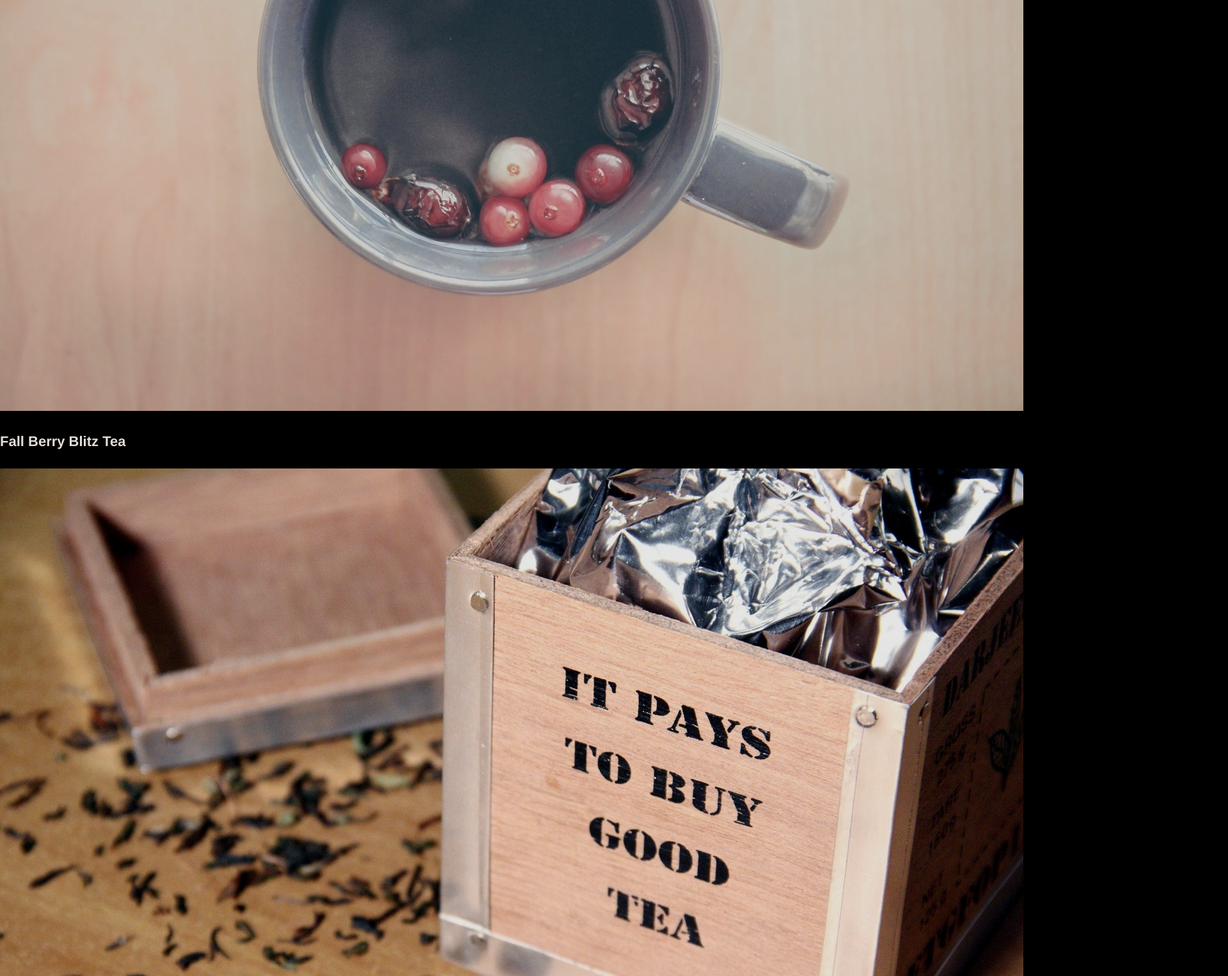
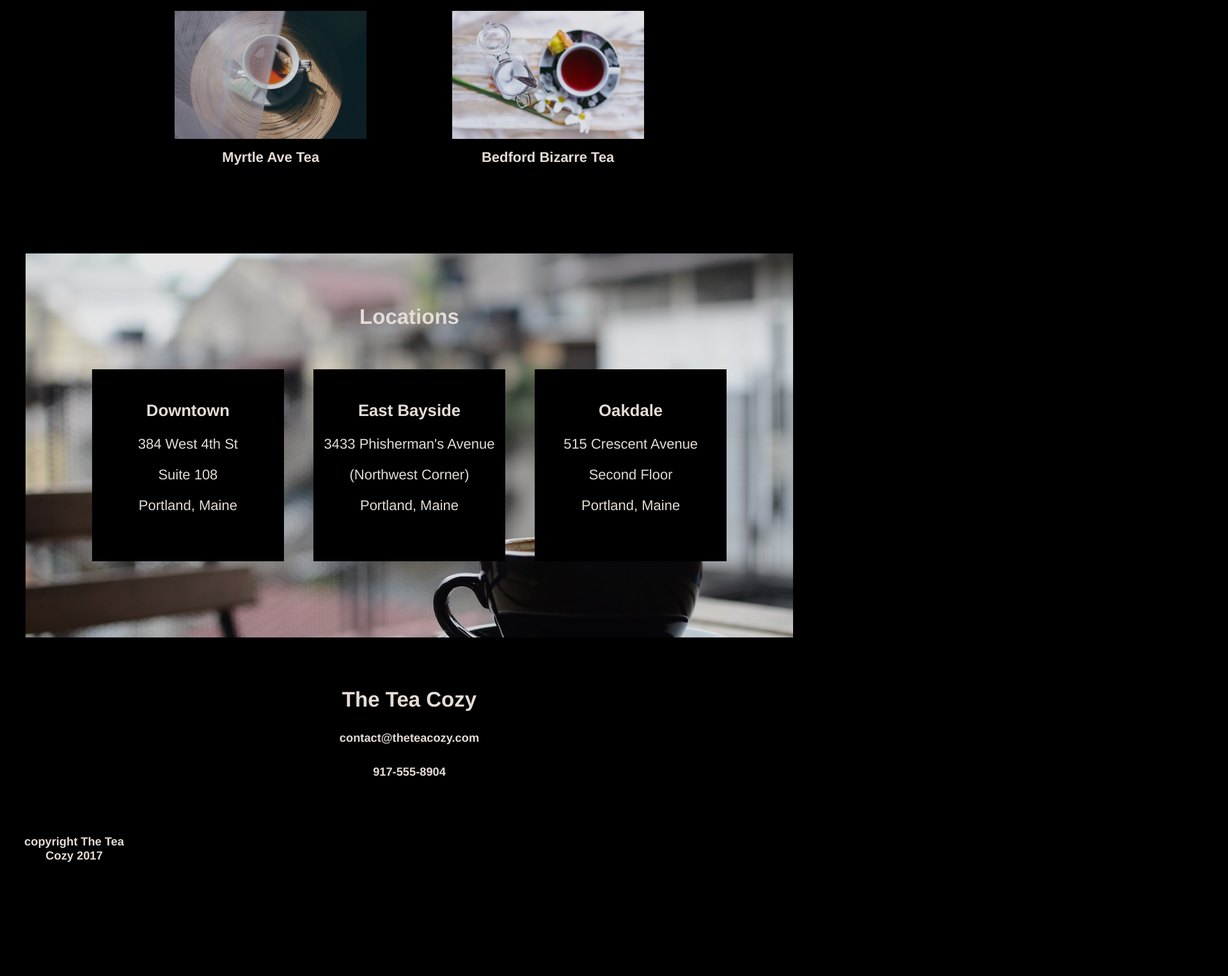
Before and after one commit to joshua-mcfield99/Tea_cozy, a plain HTML site: page index.html in a window 1280 px wide. Shown: the part 1275-2800 px from the top of the page at 64% size, 1920 px wide, since content can reach past the window. After the commit the page ends 2679 px from the top, so only its background shows below. Drawn offline with Linux system fonts and the light colour scheme.

Commit message:
Final design

```diff
--- a/index.html
+++ b/index.html
@@ -16,7 +16,7 @@
              <a href="#location">Locations</a>
          </nav>
  </header>
-    <div class="bancontainer">
+    <div id="mission" class="bancontainer">
         <div class="banner">
         <div class="bannertext">
             <h2>Our Mission</h2>
@@ -24,28 +24,36 @@
         </div>
         </div>
     </div>
-
+<div id="feature"></div>
  <div class="featured">
     <h2>Tea of the month</h2>
     <h4>What's steeping at The Tea Cozy?</h4>
     <div class="teacontainer">
+        <div class="tea">
             <img src="/Images/img-berryblitz.jpg" alt="Berry Blitz Tea">
             <h4>Fall Berry Blitz Tea</h4>
+        </div>
+        <div class="tea">
             <img src="/Images/img-spiced-rum.jpg" alt="Spiced Rum Tea">
             <h4>Spiced Rum Tea</h4>
+        </div>
+        <div class="tea">
             <img src="/Images/img-donut.jpg" alt="Seasonal donuts">
             <h4>Seasonal Donuts</h4>
+        </div>
+        <div class="tea">
             <img src="/Images/img-myrtle-ave.jpg" alt="Myrtle Ave Tea">
             <h4>Myrtle Ave Tea</h4>
+        </div>
+        <div class="tea">
             <img src="/Images/img-bedford-bizarre.png" alt="Bedford Bizarre Tea">
             <h4>Bedford Bizarre Tea</h4>
         </div>
     </div>
-
-
-  <!--
- <div class="location">
+ </div>
+ <div id="location" class="location">
     <h2>Locations</h2>
+    <div class="locontainer">
         <div class="losquare">
             <h3>Downtown</h3>
             <p>384 West 4th St</p>
@@ -65,12 +73,17 @@
             <p>Portland, Maine</p>
         </div>
     </div>
+ </div>
 <footer>
+    <div class="company">
         <h2>The Tea Cozy</h2>
         <h5>contact@theteacozy.com</h5>
         <h5>917-555-8904</h5>
+    </div>
+    <div class="copyright">
         <h5>copyright The Tea Cozy 2017</h5>
+    </div>
 </footer>
--->
+
 </body>
 </html>
--- a/style.css
+++ b/style.css
@@ -51,6 +51,10 @@ nav a {
     color: seashell;
 }
 
+nav a:hover {
+    color: tan;
+}
+
 .bancontainer {
     height: 700px;
     margin: 0 auto;
@@ -64,6 +68,7 @@ nav a {
     background-repeat: no-repeat;
     height: 700px;
     max-width: 1200px;
+    min-width: 1200px;
     width: 85%;
     margin: 0 auto;
 }
@@ -77,3 +82,82 @@ nav a {
     background-color: black;
     text-align: center;
 }
+
+.featured {
+    margin: 0 auto;
+    max-width: 1200px;
+    width: 100%;
+    text-align: center;
+    position: relative;
+    top: 150px;
+}
+
+.teacontainer {
+    width: 1000px;
+    margin: 0 auto;
+    display: flex;
+    flex-wrap: wrap;
+    justify-content: space-evenly;
+}
+
+.teacontainer img {
+    width: 300px;
+    height: 200px;
+    margin: 20px 0 0 0;
+}
+
+.teacontainer h4 {
+    margin: 10px;
+}
+
+.location {
+    position: relative;
+    background-image: url(/Images/img-locations-background.jpg);
+    background-repeat: no-repeat;
+    max-width: 1200px;
+    margin: 0 auto;
+    top: 250px;
+    height: 600px;
+    text-align: center;
+}
+
+.location h2 {
+    position: relative;
+    top: 80px;
+}
+
+.locontainer {
+    position: relative;
+    top: 100px;
+    width: fit-content;
+    margin: 0 auto;
+}
+
+.losquare {
+    height: 300px;
+    width: 300px;
+    background-color: black;
+    display: inline-block;
+    margin: 15px 20px;
+}
+
+.losquare h3 {
+    margin-top: 50px;
+}
+
+footer {
+    height: 300px;
+    position: relative;
+    top: 300px;
+    text-align: center;
+}
+
+.company {
+    height: 200px;
+}
+
+.copyright {
+    width: 15%;
+    height: 100px;
+    margin: 0 0 0 20px;
+}
```
Lines whose indentation alone changed are shown as unchanged.
